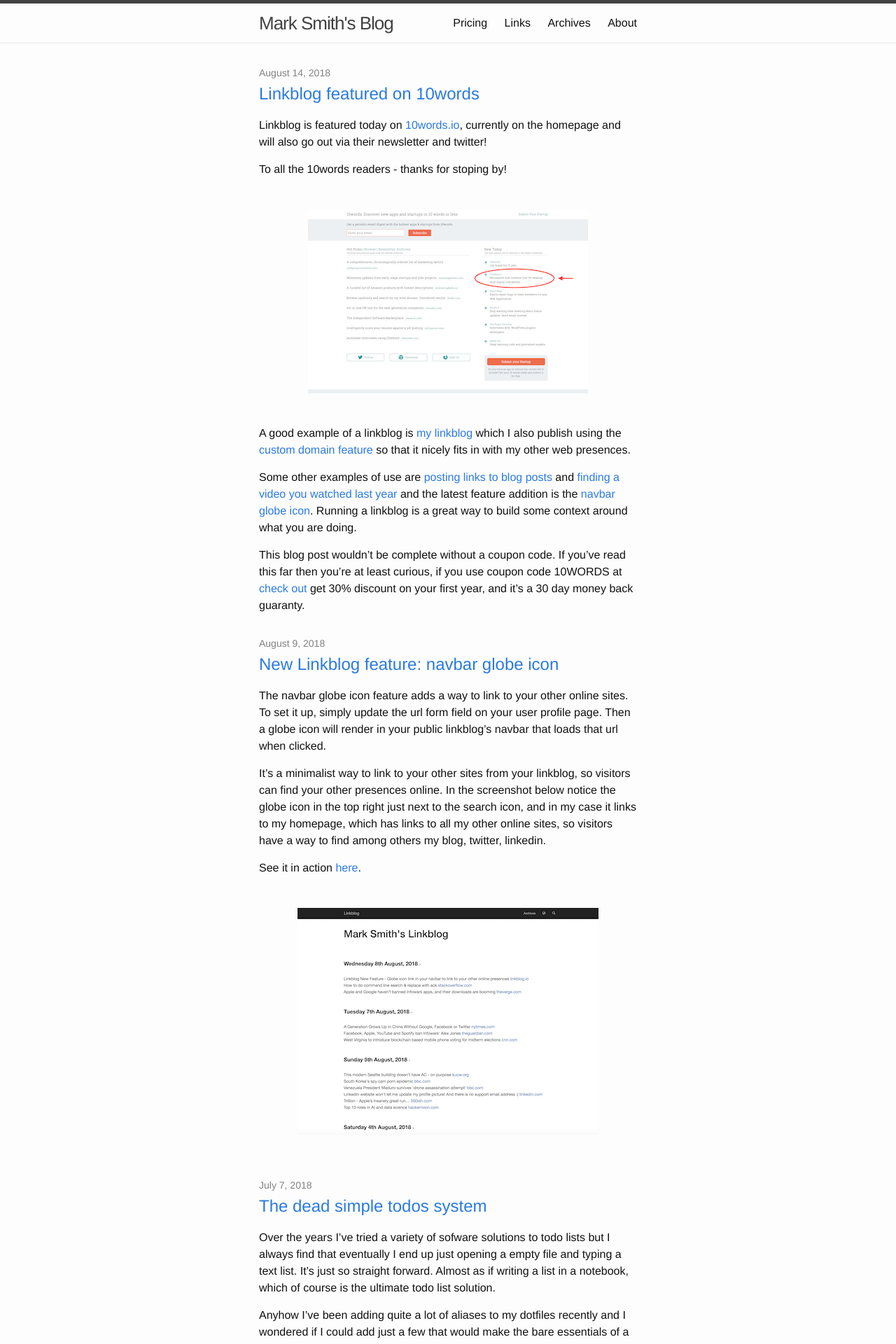
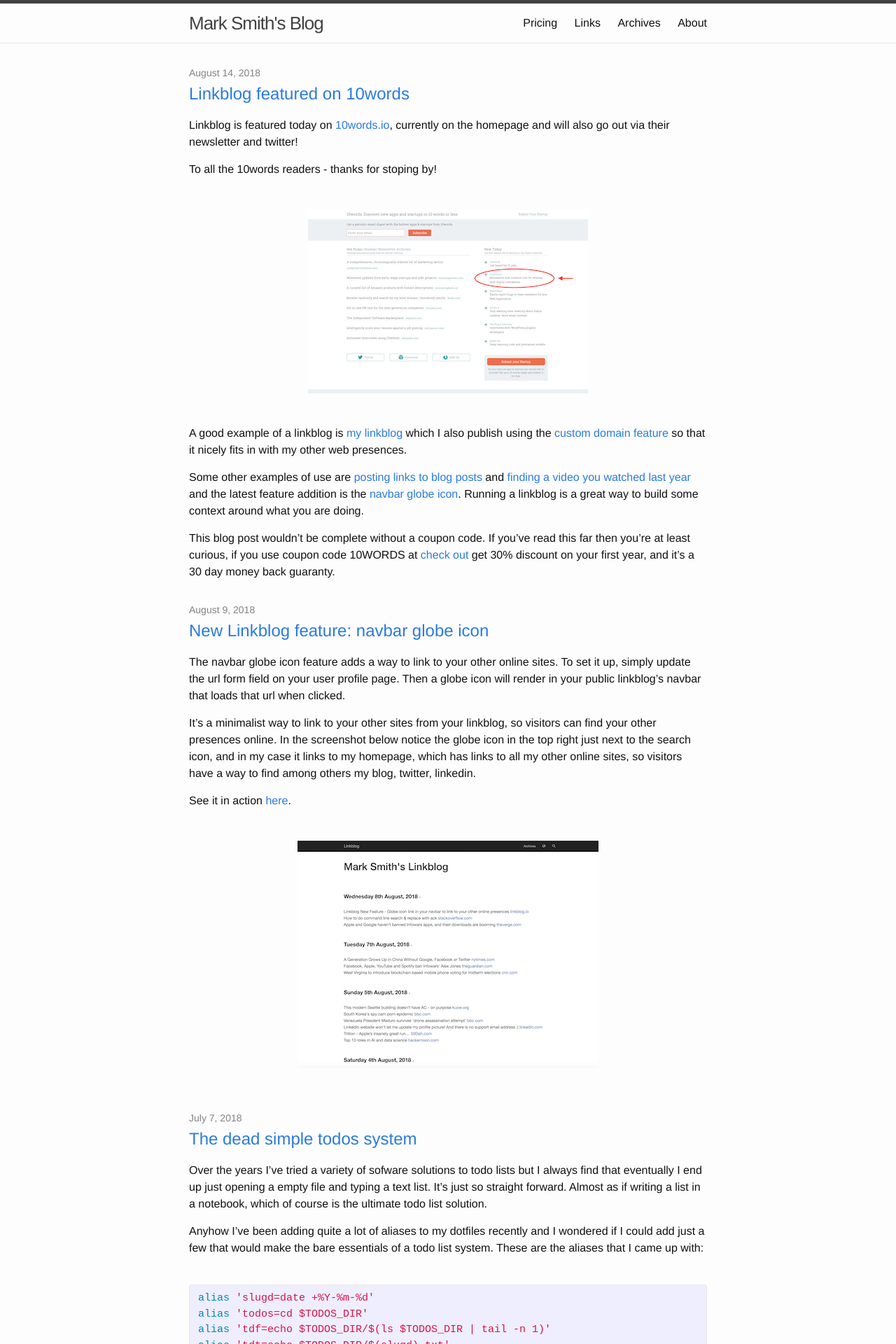
Before and after one commit to mjgs/mjgs.github.io, a Jekyll site: the page built from index.html, in a window 1280 px wide. Shown: the top 1920 px of the page at 70% size. Built offline with Jekyll 4.4.1, drawn with Linux system fonts in a browser that asks for light colours.

Commit message:
Revert: Modified the main blog content section

```diff
--- a/css/main.scss
+++ b/css/main.scss
@@ -22,7 +22,7 @@ $grey-color-light: lighten($grey-color, 40%);
 $grey-color-dark:  darken($grey-color, 25%);
 
 // Width of the content area
-$content-width:    600px;
+$content-width:    800px;
 
 $on-palm:          600px;
 $on-laptop:        800px;
```
